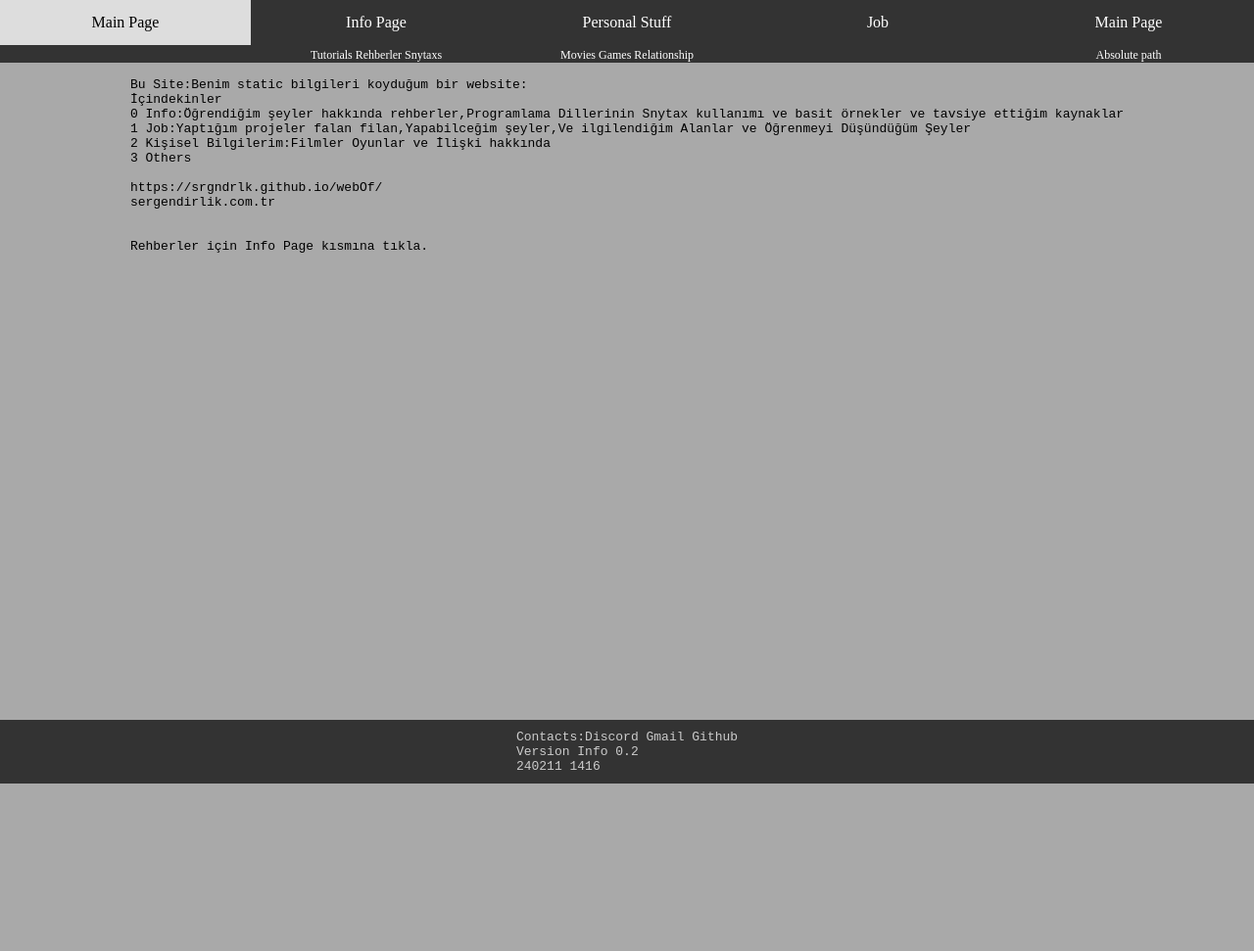
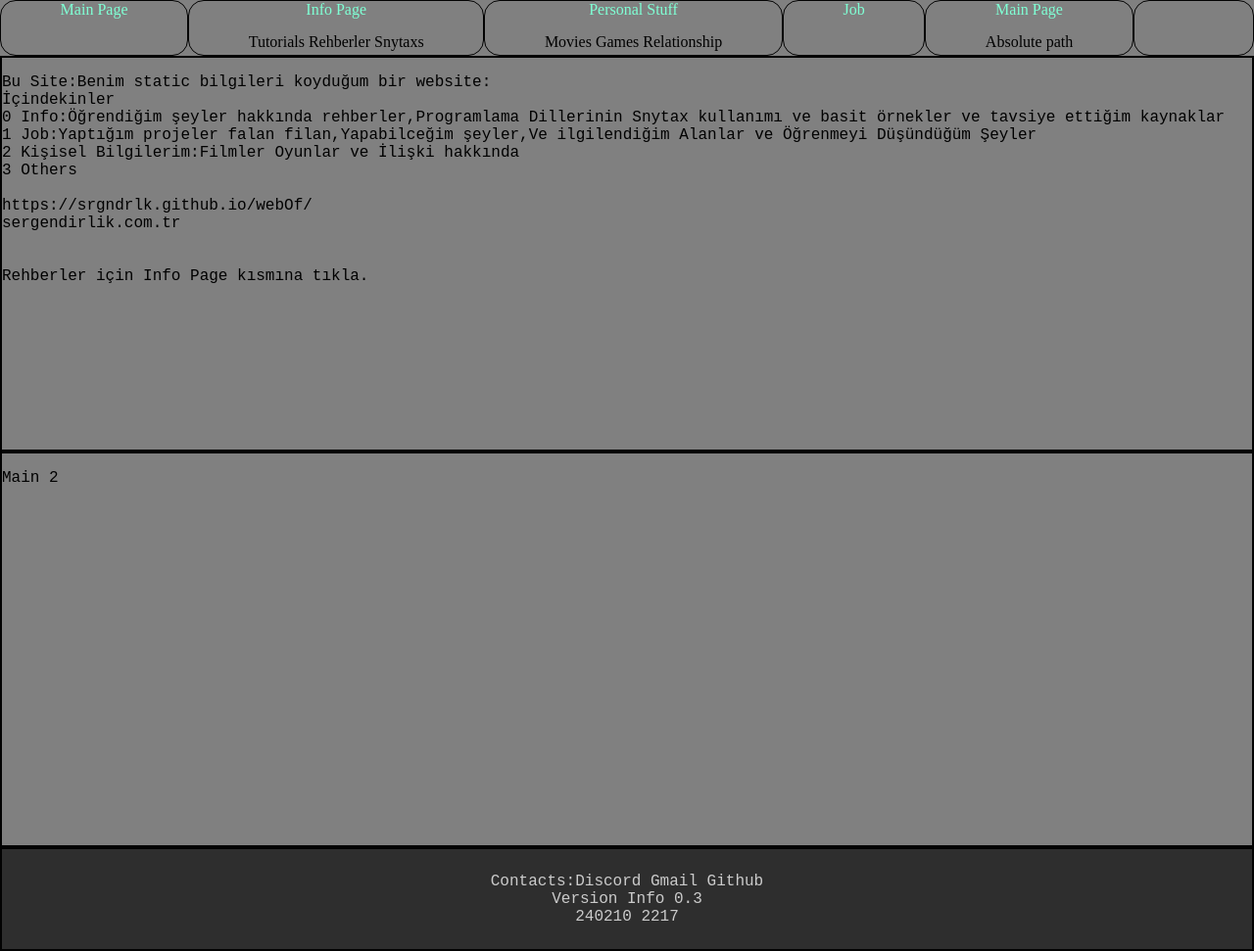
Before and after one commit to srgndrlk/webOf, a plain HTML site: page index.html in a window 1280 px wide. Shown: the whole page at 98% size. Before the commit the page ends 800 px from the top, so only its background shows below. Drawn offline with Linux system fonts and the light colour scheme.

Commit message:
whatever

```diff
--- /dev/null
+++ b/flex.css
@@ -0,0 +1,51 @@
+body{background-color: grey;
+
+
+}
+
+nav {display: flex;
+    flex-wrap: nowrap;}
+
+nav div{font-size: 2rem;
+    flex-grow: 1;
+}
+
+div{ border:1px solid rgb(2, 2, 2);
+    text-align: center;
+    border-radius: 1rem;
+}
+
+div a{display: block;
+text-decoration: none;
+color: aquamarine;}
+
+
+
+
+all {
+    display: flex;
+    flex-wrap: nowrap;
+    flex-direction: column;
+}
+
+all * {font-size: 1rem; /*all childs of all*/
+    flex-grow: 1;
+}
+
+main{ height: 400px;
+    border:2px solid rgb(2, 2, 2);
+}
+
+footer{
+    border:2px solid rgb(2, 2, 2);
+    position:relative;
+    bottom: 0;
+    background-color: rgb(46, 46, 46);
+    text-align: center;
+    color: #cbcbcb;
+    padding: 0.5rem;
+}
+
+pre{
+    white-space: pre-wrap;
+}
--- a/index.html
+++ b/index.html
@@ -1,31 +1,36 @@
-<!--index.html Main  Page-->
-<!DOCTYPE html><html lang="tr"><head>
+<!DOCTYPE html>
+<html lang="en">
+<head>
 <meta charset="UTF-8">
 <meta name="viewport" content="width=device-width, initial-scale=1.0">
-<title>Main Page</title>
-<link rel="stylesheet" href="public/style.css"></head><body>
+<title>Document</title>
+<link rel="stylesheet" href="public/style.css">
+<link rel="stylesheet" href="/flex.css">
+</head>
+<body>
 
 
-<nav class="navclass">
-<ul>
-<li><a id="link1" href="./">Main Page</a></li>
-<li><a id="link5" href="./info/info.html">Info Page</a>
-<span class="desc">Tutorials Rehberler Snytaxs</span></li>
-<li><a id="link2" href="./personal/personal.html">Personal Stuff</a>
-<span class="desc">Movies Games Relationship </span></li>
-<li><a id="link3" href="./job/job.html">Job</a></li>
-<li><a id="link4" href="/webOf">Main Page</a>
-<span class="desc">Absolute path</span></li>
-</ul>
+<all>
+<header>
+<nav>
+<div><a id="link1" href="./">Main Page</a></div>
+<div><a id="link5" href="./info/info.html">Info Page</a>
+<span class="desc">Tutorials Rehberler Snytaxs</span></div>
+
+<div><a id="link2" href="./personal/personal.html">Personal Stuff</a>
+<span class="desc">Movies Games Relationship </span></div>
+
+<div><a id="link3" href="./job/job.html">Job</a></div>
+<div><a id="link4" href="/webOf">Main Page</a>
+<span class="desc">Absolute path</span></div>
+
+<div></div>
 </nav>
-
+</header>
 
 
 <main>
-
-<pre>
-
-Bu Site:Benim static bilgileri koyduğum bir website:
+<pre>Bu Site:Benim static bilgileri koyduğum bir website:
 İçindekinler
 0 Info:Öğrendiğim şeyler hakkında rehberler,Programlama Dillerinin Snytax kullanımı ve basit örnekler ve tavsiye ettiğim kaynaklar
 1 Job:Yaptığım projeler falan filan,Yapabilceğim şeyler,Ve ilgilendiğim Alanlar ve Öğrenmeyi Düşündüğüm Şeyler
@@ -37,20 +42,29 @@ sergendirlik.com.tr
 
 
 Rehberler için Info Page kısmına tıkla.
-</pre>
+</pre></main>
 
-</main>
-
-<footer>
-<pre>
-Contacts:Discord Gmail Github
-Version Info 0.2
-240211 1416
-</pre>
-
-</footer>
+<main><pre>Main 2
 
 
 
+
+
+
+
+
+</pre>
+</main>
+
+
+
+<footer><pre>
+Contacts:Discord Gmail Github
+Version Info 0.3
+240210 2217
+</pre>
+</footer>
+</all>
+
 </body>
 </html>
--- /dev/null
+++ b/info/info.css
@@ -0,0 +1,38 @@
+::-webkit-scrollbar{display: none; }/* Chrome, Safari, Opera */
+*{scrollbar-width:none; }/* Firefox */
+
+
+
+
+ol,ul{  list-style-type: none;
+    text-align: center;
+  }
+
+  li {
+    text-align: center;
+  }
+
+  .resizable-image {
+    width: 7vw; /* Set the width of the image to 50% of the viewport width */
+    height: auto; /* Allows the height to adjust according to the image aspect ratio */
+    max-width: 100%; /* Ensures the image doesn't exceed the viewport width */
+    border-radius: 10em;
+    display: block;
+    display: block;
+    margin: auto;
+  }
+
+
+  .container {
+    display: flex;
+  }
+
+  .left-side {
+    width: 50%; /* Adjust this value as needed */
+    float: left; /* Ensures the left side stays on the left */
+  }
+
+  .right-side {
+    width: 50%; /* Adjust this value as needed */
+    float: right;
+  }
--- a/public/style.css
+++ b/public/style.css
@@ -4,23 +4,11 @@ background-color: darkgray;
 margin: 0;
 padding: 0;
 min-height: 100vh; /* take full height of the viewport */
-display: flex;
-flex-direction: column;
 height: 100%;
 }
 
-::-webkit-scrollbar{display: none; }/* Chrome, Safari, Opera */
-*{scrollbar-width:none; }/* Firefox */
 
-main {
-flex: 1; /* Grow to fill the available space */
-}
-footer {
-background-color: #333;
-color: #cbcbcb;
-padding: 0.625rem;
-text-align: center;
-}
+
 
 /* Resetting default link styles */
 a {color: inherit; /* Inherit text color from parent */
@@ -28,88 +16,9 @@ text-decoration: none; /* Remove default underline */
 color: rgb(221, 221, 221); /* Text color */
 }
 
-pre {
-  margin: 0 auto; /* This centers the pre element horizontally */
-  display: block; /* Ensures the pre element behaves as a block element */
-  width: fit-content; /* Adjust the width to fit the content */
-  text-align: left; /* Align the text within the pre element */
-}
 
 
-.navclass {
-  width: 100%;
-  background-color: #333;
-}
 
-.navclass ul {
-  list-style-type: none;
-  margin: 0;
-  padding: 0;
-  display: flex; /* Use flexbox */
-  justify-content: space-around; /* Distribute items evenly */
-}
-
-.navclass li {
-  flex: 1; /* Each item takes up equal space */
-  text-align: center;
-
-}
-
-.navclass li a {
-  display: block;
-  color: white;
-  text-align: center;
-  padding: 14px 16px;
-}
-
-.navclass li a:hover {
-  background-color: #ddd;
-  color: black;
-}
-
-.desc {
-  font-size: 12px;
-}
-.navclass span{ color: white;
-  text-align: center;
-}
-
-.resizable-image {
-  width: 7vw; /* Set the width of the image to 50% of the viewport width */
-  height: auto; /* Allows the height to adjust according to the image aspect ratio */
-  max-width: 100%; /* Ensures the image doesn't exceed the viewport width */
-  border-radius: 10em;
-  display: block;
-
-}
-
-ol,ul{  list-style-type: none;
-  text-align: center;
-}
-
-li {
-  text-align: center;
-}
-
-.resizable-image {
-  display: block;
-  margin: auto;
-}
-
-
-.container {
-  display: flex;
-}
-
-.left-side {
-  width: 50%; /* Adjust this value as needed */
-  float: left; /* Ensures the left side stays on the left */
-}
-
-.right-side {
-  width: 50%; /* Adjust this value as needed */
-  float: right;
-}
 
 
 h1,h2,h3,h4,h5,h6{
```
Also changed, not shown: flex.html (deleted, +0 -94 lines), info/info.html (+2 -15 lines).
